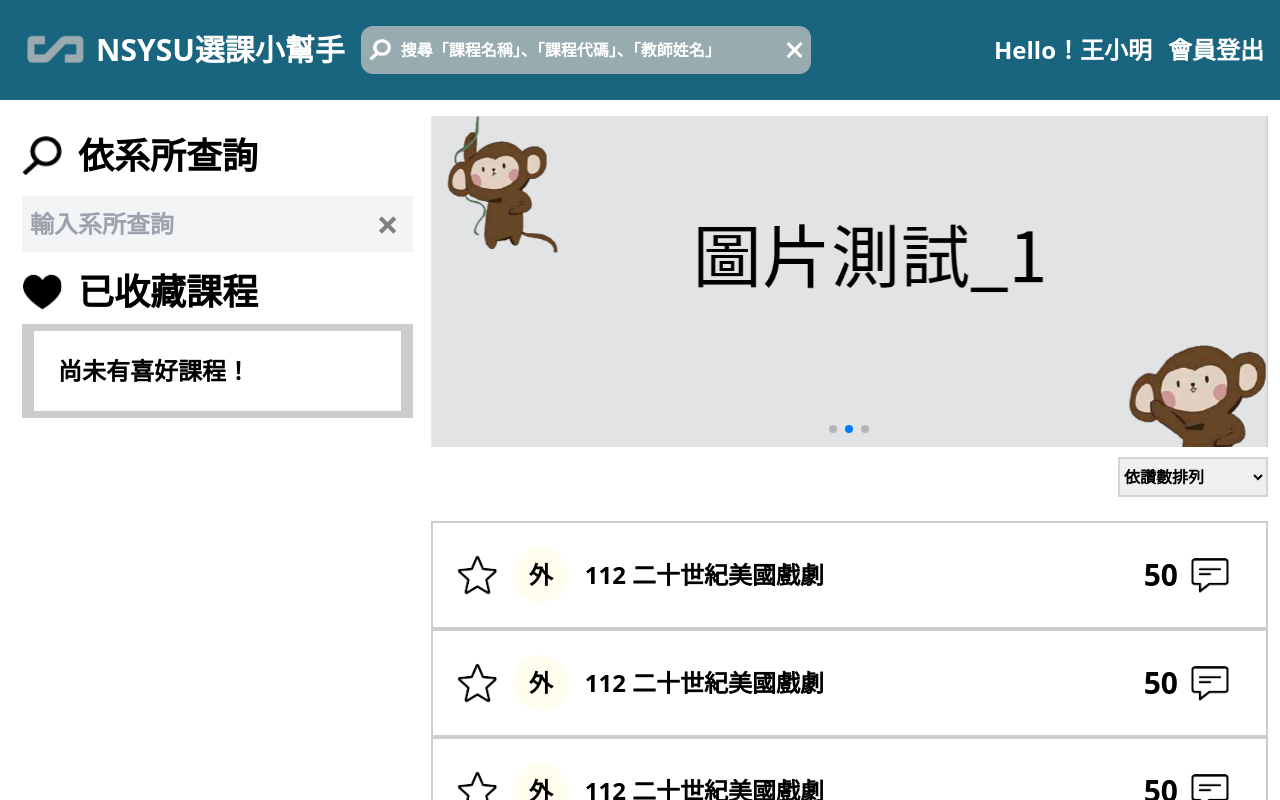
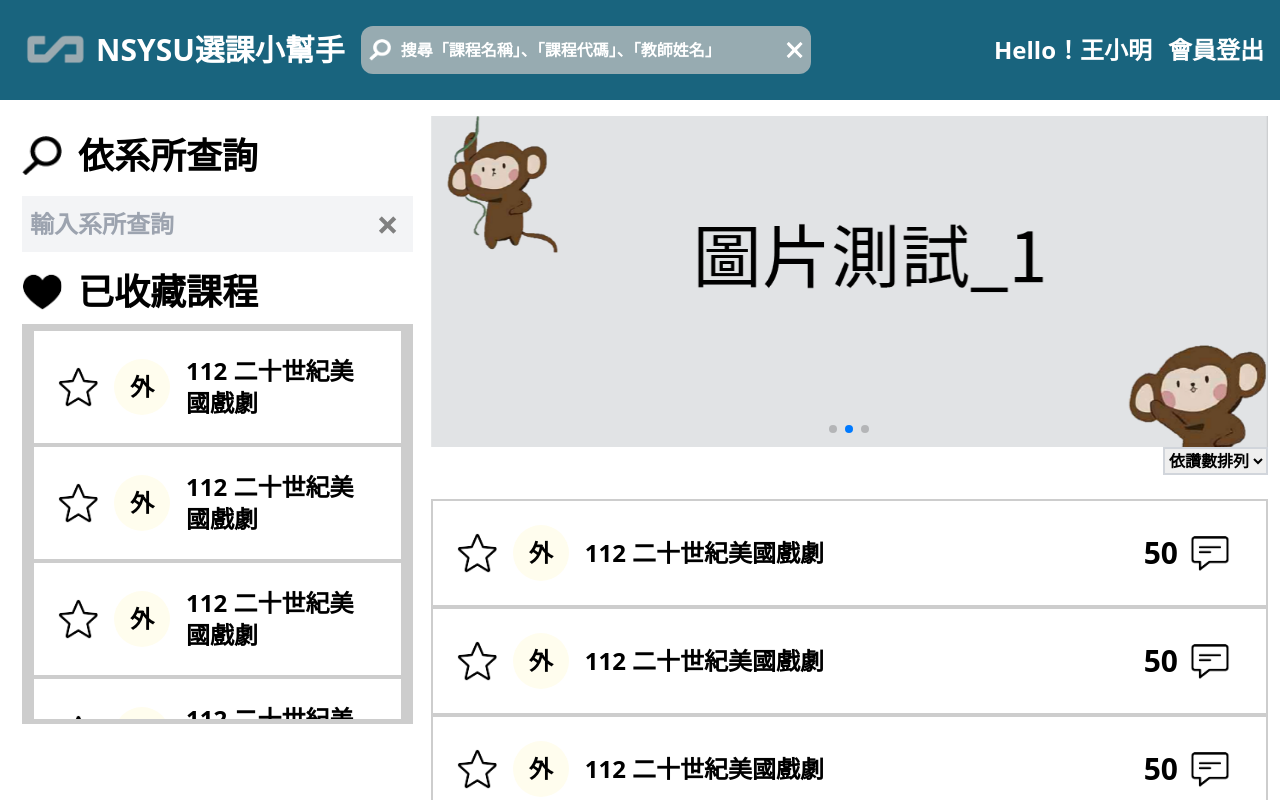
Before and after one commit to NSYSU-Coursement/Frontend-Coursement, a Vue app: page / in a window 1280 px wide. Shown: the top 800 px of the page. Built offline with nearby package versions, Linux system fonts and the light colour scheme.

Commit message:
[🐞 fix]：interface fix

```diff
--- a/src/components/LikeCourse.vue
+++ b/src/components/LikeCourse.vue
@@ -43,14 +43,14 @@
 <script setup>
 import CourseList from "@/components/CourseList.vue";
 import DepartmentTextBox from "@/components/DepartmentTextBox/index.vue";
-// const fakeData = {
-//   name: "112 二十世紀美國戲劇",
-//   code: "DFLL621",
-//   teacher: "范澤凱",
-//   department: "外文碩",
-//   time: "[一] 567",
-//   room: "LA3018",
-// };
+const fakeData = {
+  name: "112 二十世紀美國戲劇",
+  code: "DFLL621",
+  teacher: "范澤凱",
+  department: "外文碩",
+  time: "[一] 567",
+  room: "LA3018",
+};
 </script>
 <style lang="scss">
 .department {
--- a/src/components/SortSelect/index.vue
+++ b/src/components/SortSelect/index.vue
@@ -19,9 +19,4 @@ const optionList = [
 ];
 </script>
 <style lang="scss">
-.sortSelect {
-  margin-top: 10px;
-  width: 150px;
-  height: 40px;
-}
 </style>
--- a/src/components/WriteCommentPopup/index.vue
+++ b/src/components/WriteCommentPopup/index.vue
@@ -30,7 +30,7 @@
               <img src="@/assets/images/comment.png" alt="" />
               <p class="lg:text-4xl text-2xl ml-2">綜合評價</p>
             </div>
-            <div class="w-full text-2xl rounded py-4">
+            <div class="w-full text-xl rounded py-4">
               <div class="flex mb-2 items-center gap-2">
                 <p class="w-[60px]">收穫</p>
                 <Progress :data="reward" :can-drag="true"></Progress>
@@ -44,13 +44,13 @@
                 <Progress :data="cool" :can-drag="true"></Progress>
               </div>
             </div>
-            <select class="sortSelect border-2 border-gray-300 font-bold">
+            <select class="sortSelect w-[150px] h-[40px] border-2 border-gray-300 font-bold">
               <option v-for="(year, i) in yearPicker" :key="i">
                 {{ year }}
               </option>
             </select>
             <button
-              class="button absolute bottom-10 right-10 bg-[#19647E] rounded text-white text-2xl py-2 px-4"
+              class="button absolute bottom-4 lg:bottom-10 right-10 bg-[#19647E] rounded text-white text-2xl py-2 px-4"
             >
               送出
             </button>
```
